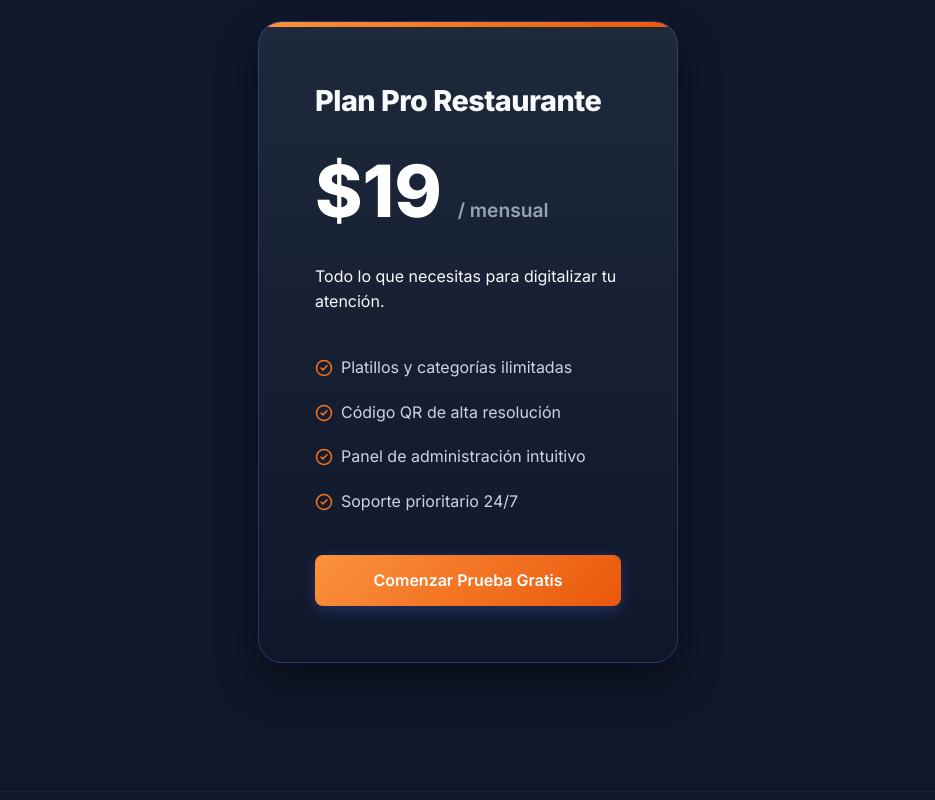
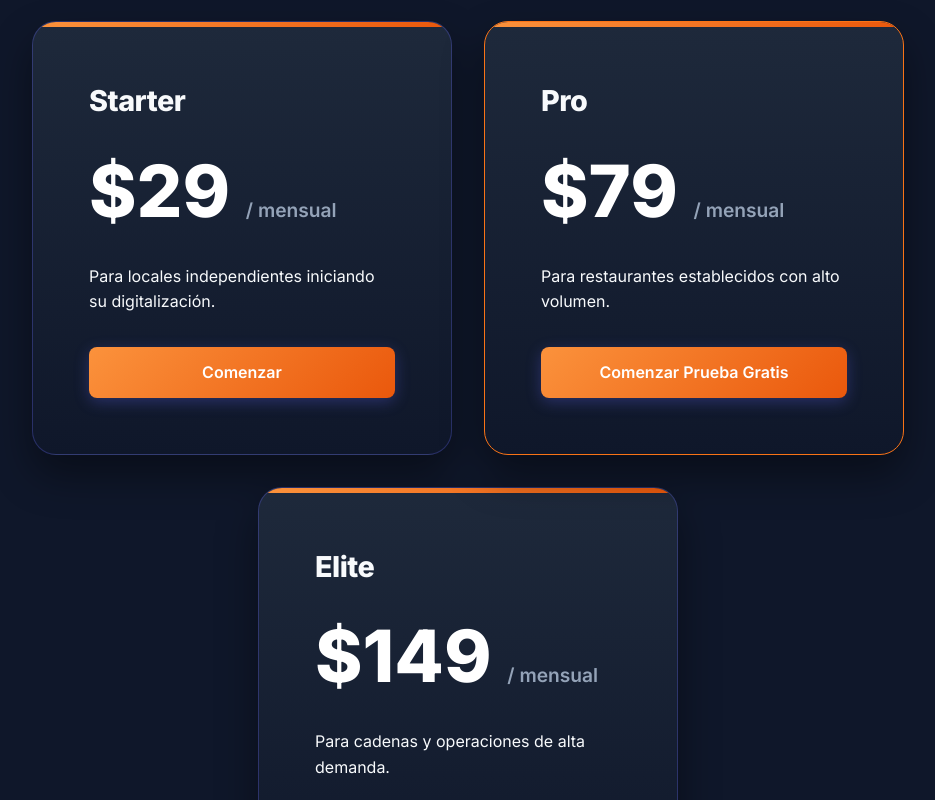
Before and after one commit to Bryd3n/Start-Up-Innovacion, a React (Vite) app in the folder menu-qr-app/: page / in a window 1280 px wide. Shown: the part 1520-2320 px from the top of the page, without its empty margins (172-1107 px from the left). Built offline with nearby package versions, Linux system fonts and the light colour scheme; no server answers.

Commit message:
Update pricing plans to match requested 3 plans

```diff
--- a/menu-qr-app/src/index.css
+++ b/menu-qr-app/src/index.css
@@ -386,6 +386,8 @@ h2 {
   padding: 8rem 5%;
   display: flex;
   justify-content: center;
+  gap: 2rem;
+  flex-wrap: wrap;
   position: relative;
 }
 
--- a/menu-qr-app/src/pages/Landing/Landing.jsx
+++ b/menu-qr-app/src/pages/Landing/Landing.jsx
@@ -131,16 +131,37 @@ function Landing() {
           viewport={{ once: true }}
           className="pricing-card"
         >
-          <h2>Plan Pro Restaurante</h2>
-          <div className="price">$19 <span>/ mensual</span></div>
-          <p>Todo lo que necesitas para digitalizar tu atención.</p>
-          <ul className="pricing-features">
-            <li><CheckCircle2 size={18} color="#f97316"/> Platillos y categorías ilimitadas</li>
-            <li><CheckCircle2 size={18} color="#f97316"/> Código QR de alta resolución</li>
-            <li><CheckCircle2 size={18} color="#f97316"/> Panel de administración intuitivo</li>
-            <li><CheckCircle2 size={18} color="#f97316"/> Soporte prioritario 24/7</li>
-          </ul>
-          <Link to="/register" className="btn btn-primary full-width" style={{ textAlign: 'center' }}>Comenzar Prueba Gratis</Link>
+          <h2>Starter</h2>
+          <div className="price">$29 <span>/ mensual</span></div>
+          <p>Para locales independientes iniciando su digitalización.</p>
+          <Link to="/register" className="btn btn-primary full-width" style={{ textAlign: 'center', marginTop: '2rem' }}>Comenzar</Link>
+        </motion.div>
+
+        <motion.div
+          initial={{ opacity: 0, scale: 0.9 }}
+          whileInView={{ opacity: 1, scale: 1 }}
+          viewport={{ once: true }}
+          transition={{ delay: 0.1 }}
+          className="pricing-card"
+          style={{ transform: 'scale(1.05)', zIndex: 1, border: '1px solid var(--primary)' }}
+        >
+          <h2>Pro</h2>
+          <div className="price">$79 <span>/ mensual</span></div>
+          <p>Para restaurantes establecidos con alto volumen.</p>
+          <Link to="/register" className="btn btn-primary full-width" style={{ textAlign: 'center', marginTop: '2rem' }}>Comenzar Prueba Gratis</Link>
+        </motion.div>
+
+        <motion.div
+          initial={{ opacity: 0, scale: 0.9 }}
+          whileInView={{ opacity: 1, scale: 1 }}
+          viewport={{ once: true }}
+          transition={{ delay: 0.2 }}
+          className="pricing-card"
+        >
+          <h2>Elite</h2>
+          <div className="price">$149 <span>/ mensual</span></div>
+          <p>Para cadenas y operaciones de alta demanda.</p>
+          <Link to="/register" className="btn btn-primary full-width" style={{ textAlign: 'center', marginTop: '2rem' }}>Contactar Ventas</Link>
         </motion.div>
       </section>
 
```
Also changed, not shown: 2 other files (tests, documents, lock files or other folders).
